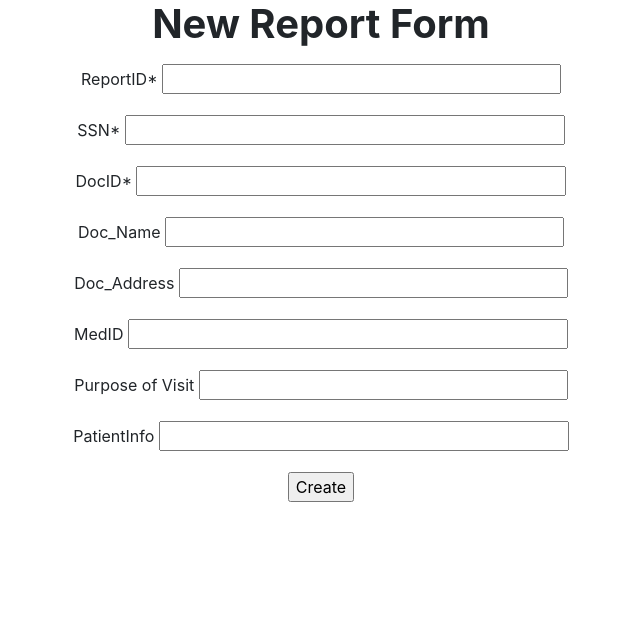
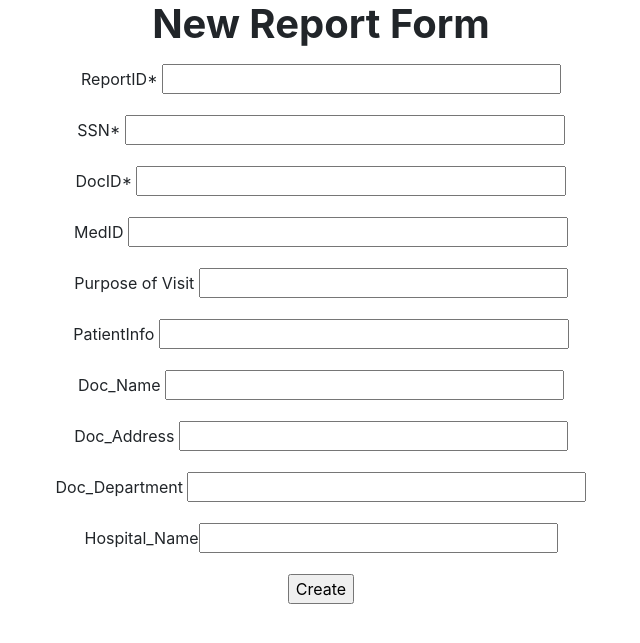
Before and after one commit to cmp998/Healthcare-Passsport, a Flask app: page /newreport in a window 1280 px wide. Shown: the part 134-777 px from the top of the page, without its empty margins (319-959 px from the left). Run offline with Flask 2, Linux system fonts and the light colour scheme; some libraries are stand-ins or nearby versions.

Commit message:
added way to create hospital and department entities in new report

```diff
--- a/Passport/app/forms.py
+++ b/Passport/app/forms.py
@@ -22,9 +22,11 @@ class NewReportForm(FlaskForm):
     report_id = StringField('ReportID*', validators=[DataRequired()])
     ssn = StringField('SSN*', validators=[DataRequired()])
     doc_id = StringField('DocID*', validators=[DataRequired()])
-    doc_name = StringField('Doc_Name')
-    doc_address = StringField('Doc_Address')
     med_id = StringField('MedID')
     purpose = StringField('Purpose of Visit')
     patient_info = StringField('PatientInfo')
+    doc_name = StringField('Doc_Name')
+    doc_address = StringField('Doc_Address')
+    doc_department = StringField('Doc_Department')
+    hospital_name = StringField("Hospital_Name")
     submit = SubmitField('Create')
--- a/Passport/app/routes.py
+++ b/Passport/app/routes.py
@@ -87,6 +87,27 @@ def newreport():
         elif not Doctor.query.get(form.doc_id.data):
             return render_template('newreport.html',title='New Report',form=form, error="New Doctor Detected: Please Include All Info")
 
+        #See if the hopsital exists
+        if not Hospital.query.get(form.doc_address.data) and form.hospital_name.data and form.doc_address.data:
+            print("didn't see this hospital, adding")
+            h = Hospital(hospital_name = form.hospital_name.data, address = form.doc_address.data)
+            db.session.add(h)
+            db.session.commit()
+            print("added hospital: ", Hospital.query.get(form.doc_address.data))
+        elif not Hospital.query.get(form.hospital_name.data):
+            return render_template('newreport.html',title='New Report', form=form, error="New Hospital Detected: Please Include All Info")
+
+        #See if the department exists
+        if not Department.query.get(form.doc_address.data) and form.doc_address.data and form.doc_department.data:
+            print("didn't see this department, adding")
+            d = Department(address = form.doc_address.data, department_name = form.doc_department.data)
+            db.session.add(d)
+            db.session.commit()
+            print("added department: ", Department.query.get(form.doc_address.data))
+        elif not Department.query.get(form.doc_address.data):
+            return render_template('newreport.html',title='New Report', form=form, error="New Department Detected: Please Include All Info")
+
+
         #Add report to the db
         if Report.query.get(form.report_id.data):
             return render_template('newreport.html',title='New Report',form=form, error="Duplicated Report ID")
@@ -134,6 +155,10 @@ def clean_house():
         db.session.delete(m)
     for r in Report.query.all():
         db.session.delete(r)
+    for h in Hospital.query.all():
+        db.session.delete(h)
+    for d in Department.query.all():
+        db.session.delete(d)
     db.session.commit()
     print("List of patients after: ", Patient.query.all())
     return redirect('/index')
--- a/Passport/app/static/css/main.css
+++ b/Passport/app/static/css/main.css
@@ -12,3 +12,9 @@ div.createNew{
     position: relative;
     text-align: center;
 }
+div.centerTable{
+    margin: 100px 100px 100px 100px;
+}
+p1 {
+    font-weight:bold;
+}
--- a/Passport/app/templates/newpatient.html
+++ b/Passport/app/templates/newpatient.html
@@ -1,7 +1,7 @@
 {% extends "base.html" %}
 
 {% block content %}
-    <h1>New Patient Form</h1>
+
 
     {% if error %}
         <!--<div class="createNew">Created new Report for Patient {{form.ssn.data}}</div>-->
@@ -10,7 +10,7 @@
             <strong>Failure!</strong> There is already a patient with this id: {{form.ssn.data}}
         </div>
     {% endif %}
-
+    <h1>New Patient Form</h1>
     <div class="form">
         <form action="" method="post" novalidate>
             <!-- sizes of forms are so wack so that they line up with our current prompts -->
--- a/Passport/app/templates/newreport.html
+++ b/Passport/app/templates/newreport.html
@@ -7,14 +7,18 @@
         <form action="" method="post" novalidate>
             <!-- sizes of forms are so wack so that they line up with our current prompts -->
             {{ form.hidden_tag() }}
+            <!-- Necessary information -->
             <p>{{ form.report_id.label }} {{ form.report_id(size=34) }}</p>
             <p>{{ form.ssn.label }} {{ form.ssn(size=38) }}</p>
             <p>{{ form.doc_id.label }} {{ form.doc_id(size=37) }}</p>
-            <p>{{ form.doc_name.label }}{% if error == "New Doctor Detected: Please Include All Info" %}*{% endif%} {{ form.doc_name(size=34) }}</p>
-            <p>{{ form.doc_address.label }}{% if error == "New Doctor Detected: Please Include All Info" %}*{% endif%} {{ form.doc_address(size=33) }}</p>
             <p>{{ form.med_id.label }} {{ form.med_id(size=38) }}</p>
             <p>{{ form.purpose.label }} {{ form.purpose(size=31) }}</p>
             <p>{{ form.patient_info.label }} {{ form.patient_info(size=35) }}</p>
+            <!-- Auxillary information -->
+            <p>{{ form.doc_name.label }}{% if error == "New Doctor Detected: Please Include All Info" %}*{% endif%} {{ form.doc_name(size=34) }}</p>
+            <p>{{ form.doc_address.label }}{% if error == "New Doctor Detected: Please Include All Info" %}*{% endif%} {% if error == "New Hospital Detected: Please Include All Info" %}*{% endif%}{% if error == "New Department Detected: Please Include All Info" %}*{% endif%} {{ form.doc_address(size=33) }}</p>
+            <p>{{ form.doc_department.label }} {% if error == "New Department Detected: Please Include All Info" %}*{% endif%} {{ form.doc_department(size=34) }}</p>
+            <p>{{ form.hospital_name.label}}{% if error == "New Department Detected: Please Include All Info" %}*{% endif%}{% if error == "New Hospital Detected: Please Include All Info" %}*{% endif%}{{ form.hospital_name(size=30) }}</p>
             <p>{{ form.submit() }}</p>
         </form>
     </div>
```
Also changed, not shown: Passport/app/templates/results.html (+78 -19 lines).
